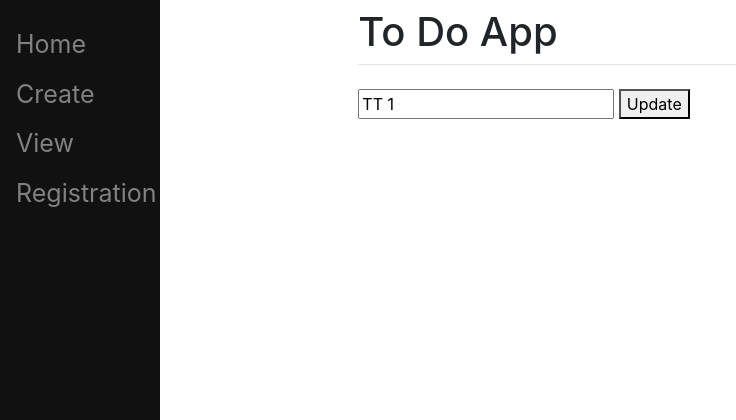
After one commit to guilherme-SN/To-Do-List, a Django app: page /update/1/1/ in a window 1280 px wide. The commit adds this page. Shown: the top 420 px of the page, without its empty margins (0-736 px from the left). Run offline with Django 4.2, Linux system fonts and the light colour scheme; data comes from the database, SQL or seed files in the repository; both versions use the stored data as it was after the commit.

Commit message:
edit and delete buttons completed

```diff
--- a/main/templates/main/list.html
+++ b/main/templates/main/list.html
@@ -19,8 +19,9 @@
                     {% else %}
                         <input type="checkbox", name="c{{item.id}}", value="clicked">
                     {% endif %} -->
+
                     <button type="submit" name="d{{item.id}}" value="delete" style="margin-right: 20px;"><i class="fa-solid fa-trash-can"></i></button>
-                    <button><i class="fa-solid fa-pen"></i></button>
+                    <button type="submit" name="u{{item.id}}" value="update"><i class="fa-solid fa-pen"></i></button></a>
                 </div>
             </div>
             <input type="text", value="{{item.txt}}" class="form-control" disabled style="background:none;">
--- /dev/null
+++ b/main/templates/main/update.html
@@ -0,0 +1,11 @@
+{% extends 'main/base.html' %}
+
+{% block title %}Update Item{% endblock %}
+
+{% block content %}
+    <form method="post" action="">
+        {% csrf_token %}
+        <input name="ntext" value="{{text}}">
+        <button type="submit" name="updated" value="updated">Update</button>
+    </form>
+{% endblock %}
--- a/main/urls.py
+++ b/main/urls.py
@@ -7,4 +7,5 @@ urlpatterns = [
     path('', views.home, name='home'),
     path('create/', views.create, name='create'),
     path('view/', views.view, name='view'),
+    path('update/<int:id_td>/<int:id_item>/', views.update, name='update'),
 ]
--- a/main/views.py
+++ b/main/views.py
@@ -1,7 +1,7 @@
-from tokenize import TokenInfo
 from django.shortcuts import render, HttpResponseRedirect
 from .models import Item, ToDoList
 from .forms import CreateNewToDo
+
 # Create your views here.
 def index(response, id):
     ls = ToDoList.objects.get(id=id)
@@ -26,6 +26,10 @@ def index(response, id):
                     if response.POST.get('d' + str(item.id)) == 'delete':
                         item.delete()
                         ls.save()
+                    elif response.POST.get('u' + str(item.id)) == 'update':
+                        print('etnre')
+                        return HttpResponseRedirect(f'/update/{id}/{item.id}')
+
         return render(response, 'main/list.html', {"ls": ls})
     return render(response, 'main/view.html', {})
 
@@ -52,3 +56,16 @@ def create(response):
 
 def view(response):
     return render(response, 'main/view.html', {})
+
+
+def update(response, id_td, id_item):
+    ls = ToDoList.objects.get(id=id_td)
+    item = ls.item_set.get(id=id_item)
+
+    if response.method == 'POST':
+        print(response.POST)
+        item.txt = response.POST.get('ntext')
+        item.save()
+        return HttpResponseRedirect(f'/{id}')
+
+    return render(response, 'main/update.html', {"text": item})
```
Also changed, not shown: README.md, db.sqlite3.
